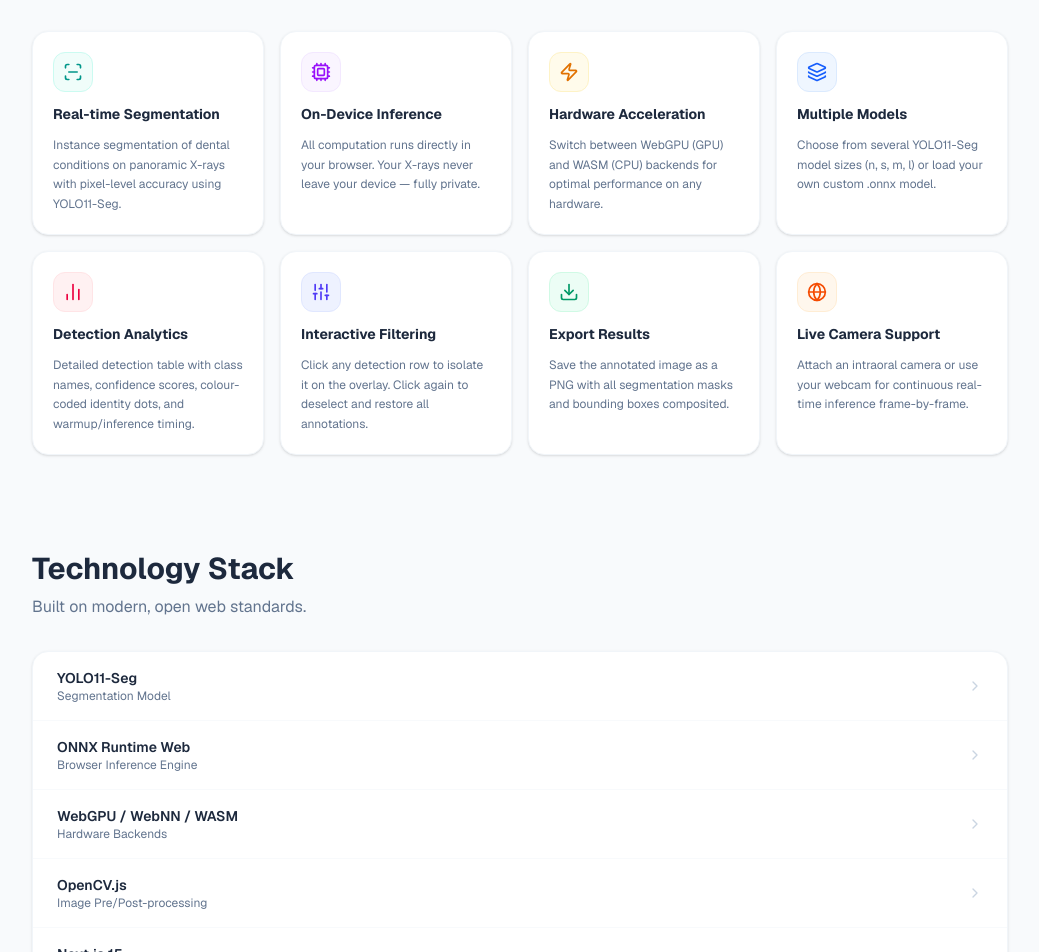
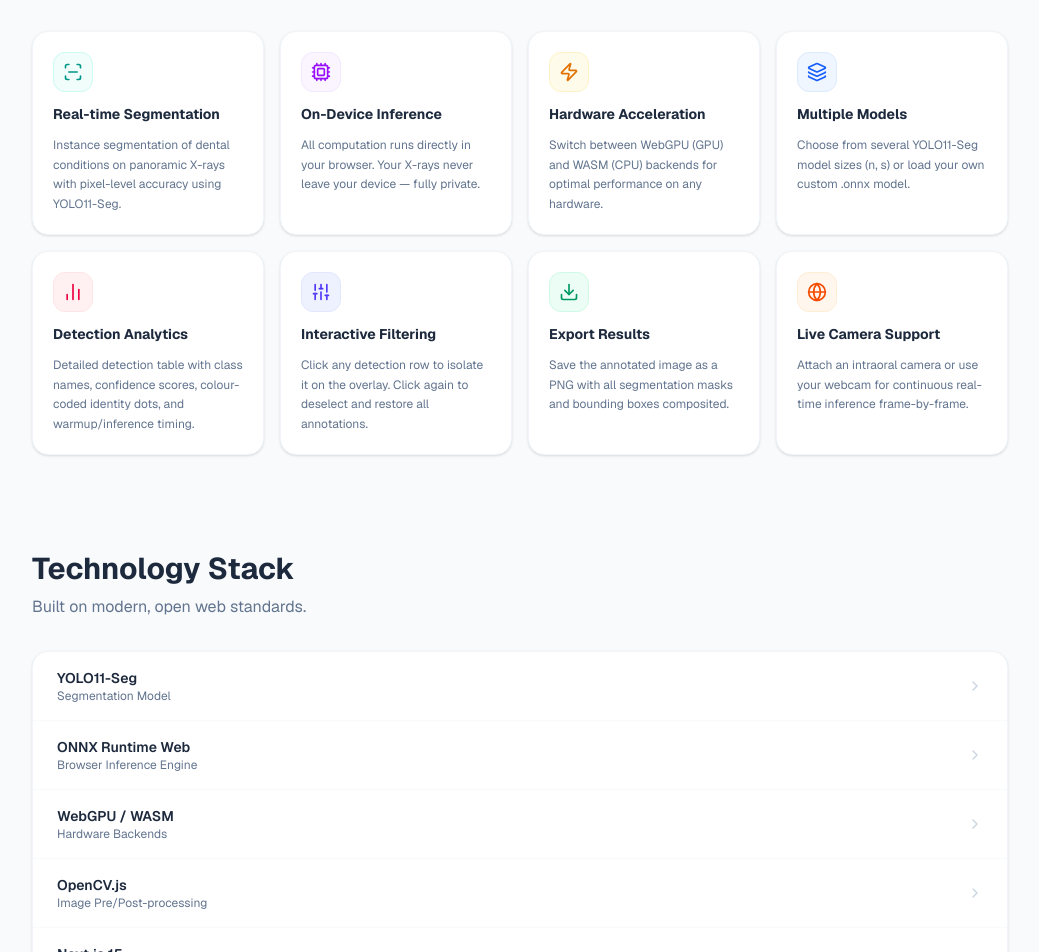
Before and after one commit to rakib-noor-rashid249/edge-dent-seg-app, a Next.js app: page /about in a window 1280 px wide. Shown: the part 700-1652 px from the top of the page, without its empty margins (120-1159 px from the left). Built offline with nearby package versions, Linux system fonts and the light colour scheme.

Commit message:
fix: about page updated

```diff
--- a/src/app/about/page.tsx
+++ b/src/app/about/page.tsx
@@ -50,7 +50,7 @@ const FEATURES = [
     {
         icon: Layers,
         title: "Multiple Models",
-        desc: "Choose from several YOLO11-Seg model sizes (n, s, m, l) or load your own custom .onnx model.",
+        desc: "Choose from several YOLO11-Seg model sizes (n, s) or load your own custom .onnx model.",
         color: "blue",
     },
     {
@@ -93,7 +93,7 @@ const colorMap: Record<string, string> = {
 const TECH_STACK = [
     { name: "YOLO11-Seg", role: "Segmentation Model", href: "https://docs.ultralytics.com/models/yolo11/" },
     { name: "ONNX Runtime Web", role: "Browser Inference Engine", href: "https://onnxruntime.ai/" },
-    { name: "WebGPU / WebNN / WASM", role: "Hardware Backends", href: "https://www.w3.org/TR/webgpu/" },
+    { name: "WebGPU / WASM", role: "Hardware Backends", href: "https://www.w3.org/TR/webgpu/" },
     { name: "OpenCV.js", role: "Image Pre/Post-processing", href: "https://docs.opencv.org/4.x/d5/d10/tutorial_js_root.html" },
     { name: "Next.js 15", role: "React Framework", href: "https://nextjs.org/" },
     { name: "Tailwind CSS", role: "Styling", href: "https://tailwindcss.com/" },
```
